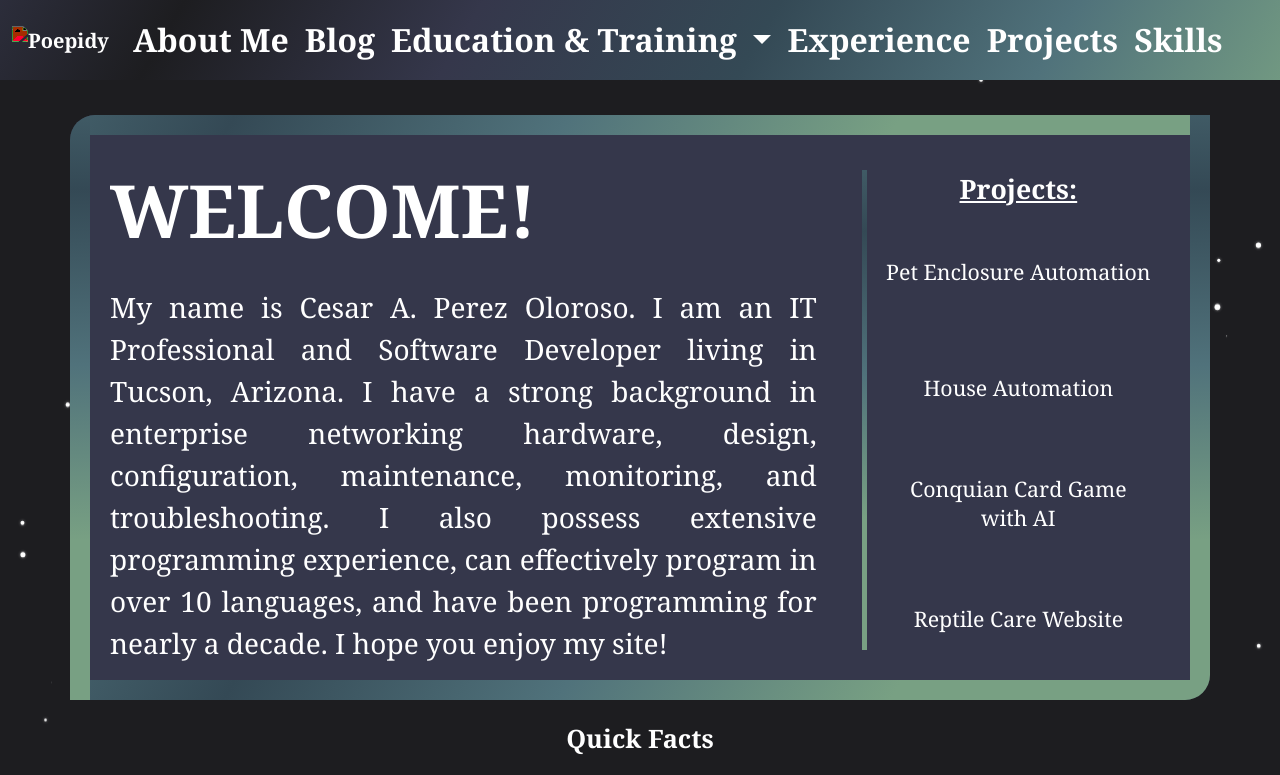
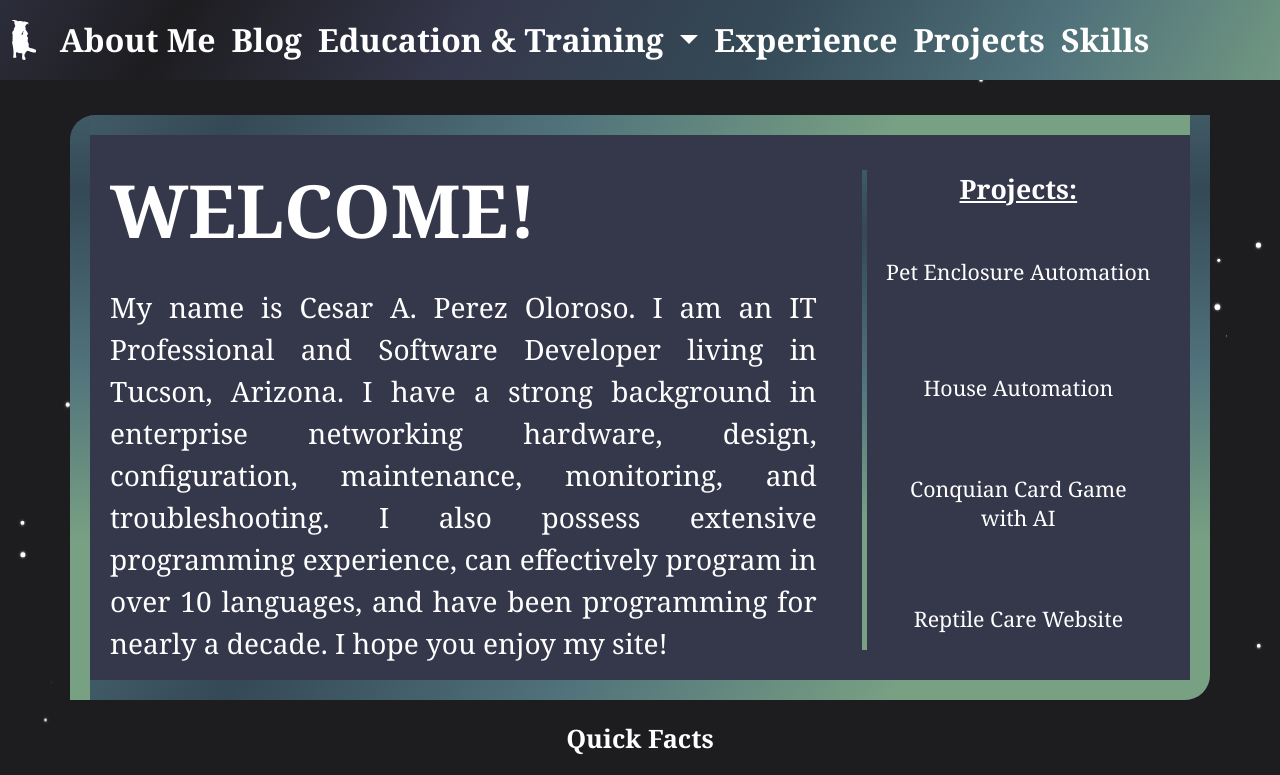
Before and after one commit to perezc99/Web-Development-Portfolio, a website: page index.html in a window 1280 px wide. Shown: the top 775 px of the page. Drawn offline with nearby package versions, Linux system fonts and the light colour scheme; files that its build step writes are made by us from their sources; the site is published under a folder, as on GitHub Pages, so addresses that start at the root find nothing.

Commit message:
Update nav2.html

```diff
--- a/nav2.html
+++ b/nav2.html
@@ -1,6 +1,6 @@
 <nav class="navbar navbar-expand-lg">
     <div class="container-fluid txt txt2">
-      <a class="navbar-brand" href="#"><img src="/svg files/Poepidy.svg" height="40" alt="Poepidy" class="imger-nav"></a>
+      <a class="navbar-brand" href="#"><img src="./svg files/Poepidy.svg" height="40" alt="Poepidy" class="imger-nav"></a>
       <button class="navbar-toggler" type="button" data-bs-toggle="collapse" data-bs-target="#navbarNavDropdown" aria-controls="navbarNavDropdown" aria-expanded="false" aria-label="Toggle navigation">
         <span class="navbar-toggler-icon"></span>
       </button>
```
